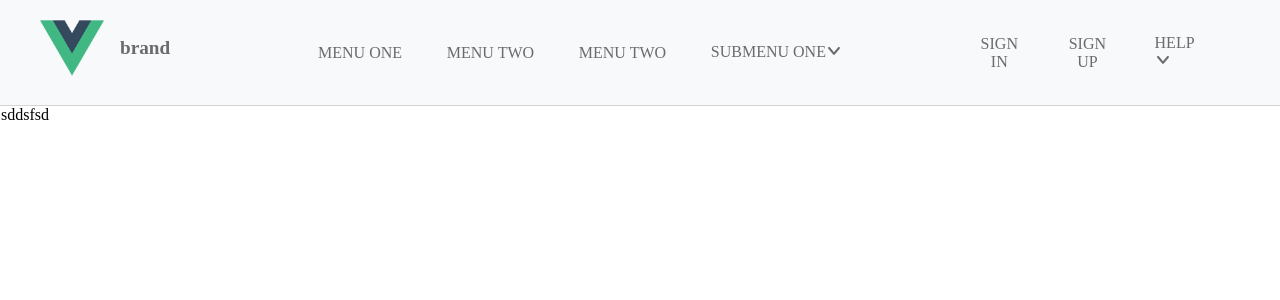
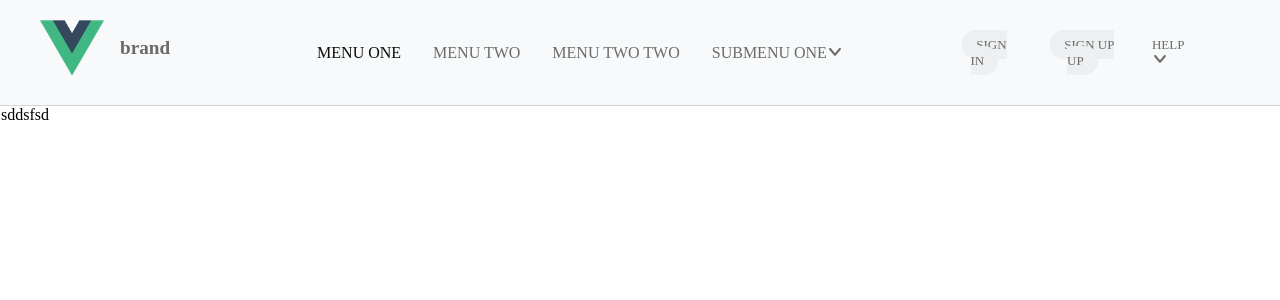
Before and after one commit to YuanBingrui/vue-topmenu, a Vue app: page / in a window 1280 px wide. Shown: the top 300 px of the page. Built offline with nearby package versions, Linux system fonts and the light colour scheme.

Commit message:
desktop topmenu optimizate

```diff
--- a/src/App.vue
+++ b/src/App.vue
@@ -1,6 +1,8 @@
 <template>
   <div id="app">
-    <top-menu :menu-arr="menuData.menuArr" :logo-img="menuData.logoImg"/>
+    <top-menu
+      :menu-list="menuData.menuList"
+      :logo-img="menuData.logoImg"/>
     <div class="content-container">sddsfsd</div>
   </div>
 </template>
@@ -17,9 +19,8 @@ export default {
     return {
       menuData: {
         primaryColor: '',
-        slideSpeed: '',
         logoImg: '../../static/logo.png',
-        menuArr: [
+        menuList: [
           { name: 'Core Docs', href: '#' },
           { name: 'Forum', href: '#' },
           { name: 'Community', href: '#' },
--- a/src/components/TopMenu/TopMenu.vue
+++ b/src/components/TopMenu/TopMenu.vue
@@ -3,29 +3,30 @@
     <div class="menu-container-body">
       <top-menu-brand href="/">
         <img v-if="logoImg" :src="logoImg">
-          brand
+        brand
       </top-menu-brand>
       <top-menu-nav>
-        <top-menu-item href="/">MENU ONE</top-menu-item>
-        <top-menu-item href="/">MENU TWO</top-menu-item>
-        <top-menu-item href="/">MENU TWO</top-menu-item>
+        <top-menu-item index="1" href="#">MENU ONE</top-menu-item>
+        <top-menu-item index="2" href="#">MENU TWO</top-menu-item>
+        <top-menu-item index="3" href="#">MENU TWO TWO</top-menu-item>
         <top-sub-menu>
           <template slot="title">SUBMENU ONE</template>
           <top-menu-item
-            v-for="(menu, index) in menuArr"
+            v-for="(menu, index) in menuList"
             :key="index+ 'top-menu-item'"
-            :href="menu.href">
+            :href="menu.href"
+            :index="'4-' + index">
             {{ menu.name }}
           </top-menu-item>
         </top-sub-menu>
       </top-menu-nav>
       <top-menu-aside>
-        <top-menu-item href="/">SIGN IN</top-menu-item>
-        <top-menu-item href="/">SIGN UP</top-menu-item>
+        <top-menu-item index="5" href="#"><span class="menu-btn">SIGN IN</span></top-menu-item>
+        <top-menu-item index="6" href="#"><span class="menu-btn">SIGN UP UP</span></top-menu-item>
         <top-sub-menu>
           <template slot="title">HELP</template>
-          <top-menu-item>HELP ONE</top-menu-item>
-          <top-menu-item>HELP TWO</top-menu-item>
+          <top-menu-item index="7-1">HELP ONE</top-menu-item>
+          <top-menu-item index="7-2">HELP TWO</top-menu-item>
         </top-sub-menu>
       </top-menu-aside>
     </div>
@@ -53,29 +54,26 @@ export default {
       type: String,
       default: '#42b983'
     },
-    slideSpeed: {
-      type: String,
-      default: '0.7s'
-    },
     logoImg: {
       type: String
     },
-    menuArr: {
+    menuList: {
       validator: (val) => val instanceof Array
     }
   },
   data () {
     return {
-      menuIndex: 0,
-      leftValue: 0
+      activeIndex: '1'
+    }
+  },
+  provide () {
+    return {
+      rootMenu: this
     }
   },
   mounted: function () {
     if (this.primaryColor) {
       document.querySelector('.menu-container').style.setProperty('--primary-color', this.primaryColor)
-    }
-    if (this.slideSpeed) {
-      document.querySelector('.menu-container').style.setProperty('--slide-speed', this.slideSpeed)
     }
   },
   methods: {}
@@ -85,7 +83,6 @@ export default {
 <style scoped>
 .menu-container {
   --primary-color: '';
-  --slide-speed: '';
   width: 100%;
   background: #f7f9fa;
   position: fixed;
@@ -98,8 +95,12 @@ export default {
 .menu-container-body {
   display: flex;
   padding: 0 40px;
-  /*box-sizing: border-box;*/
   color: #6b6b6b;
   height: 100%;
 }
+.menu-btn {
+  padding: 7px 14px;
+  background-color: #edeff0;
+  border-radius: 14px;
+}
 </style>
--- a/src/components/TopMenu/TopMenuAside.vue
+++ b/src/components/TopMenu/TopMenuAside.vue
@@ -21,6 +21,7 @@ export default {
 .top-menu-aside {
   width: 25%;
   box-sizing: border-box;
+  font-size: 13px;
 }
 .top-menu-aside-body {
   display: flex;
--- a/src/components/TopMenu/TopMenuItem.vue
+++ b/src/components/TopMenu/TopMenuItem.vue
@@ -1,6 +1,9 @@
 <template>
   <li class="top-menu-item">
-    <a :href="href">
+    <a
+      :href="href"
+      :class="{ itemActive: this.rootMenu.activeIndex === this.index }"
+      @click="addActiveClass()">
       <slot></slot>
     </a>
   </li>
@@ -9,18 +12,22 @@
 <script>
 export default {
   name: 'TopMenuItem',
+  inject: ['rootMenu'],
   props: {
     href: {
       type: String,
       default: ''
+    },
+    index: {
+      type: String,
+      default: ''
     }
   },
-  data () {
-    return {}
-  },
-  created () {},
-  mounted () {},
-  methods: {}
+  methods: {
+    addActiveClass () {
+      this.rootMenu.activeIndex = this.index
+    }
+  }
 }
 </script>
 
@@ -35,9 +42,14 @@ export default {
 }
 .top-menu-item > a {
   text-decoration: none;
-  padding: 1.1rem 0.7rem;
+  padding-right: 2rem;
   text-align: center;
-  margin: 0 0.7rem;
   color: #6b6b6b;
 }
+.top-menu-item > a:hover {
+  color: #0d0e0e;
+}
+.itemActive {
+  color: #0d0e0e !important;
+}
 </style>
--- a/src/components/TopMenu/TopMenuNav.vue
+++ b/src/components/TopMenu/TopMenuNav.vue
@@ -30,4 +30,7 @@ export default {
   padding: 0 1rem;
   margin: 0;
 }
+.top-menu-nav-body > li:last-child {
+  padding-right: 0;
+}
 </style>
--- a/src/components/TopMenu/TopSubMenu.vue
+++ b/src/components/TopMenu/TopSubMenu.vue
@@ -27,8 +27,7 @@ export default {
 <style scoped>
 .top-sub-menu-container {
   list-style: none;
-  padding: 0 0.7rem 0.1rem 0.7rem;
-  margin: 0 0.7rem;
+  padding-right: 2rem;
   cursor: pointer;
   color: #6b6b6b;
   height: 100%;
```
